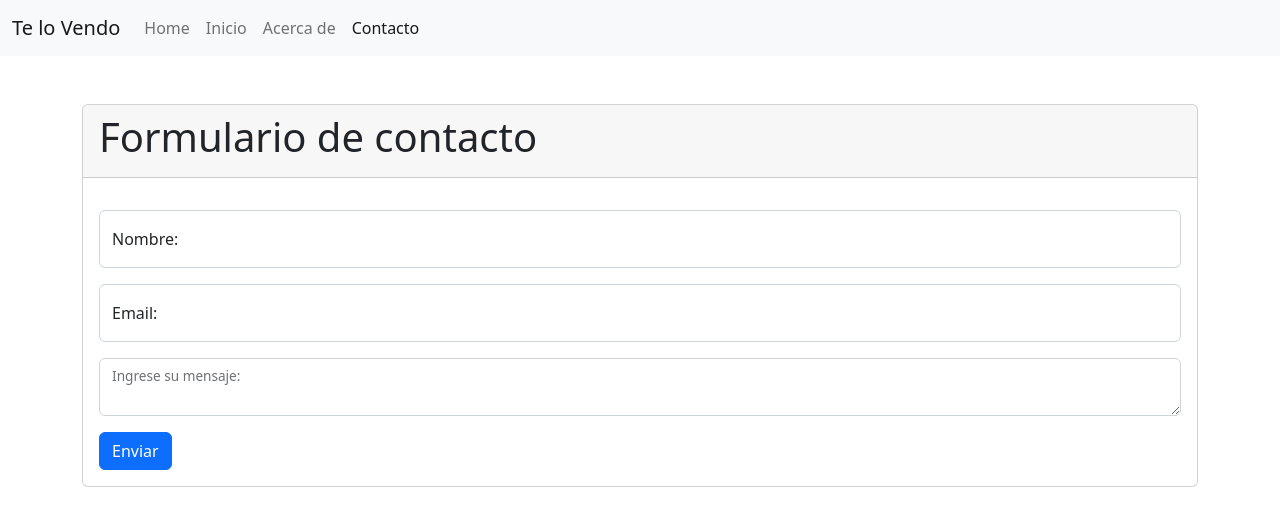
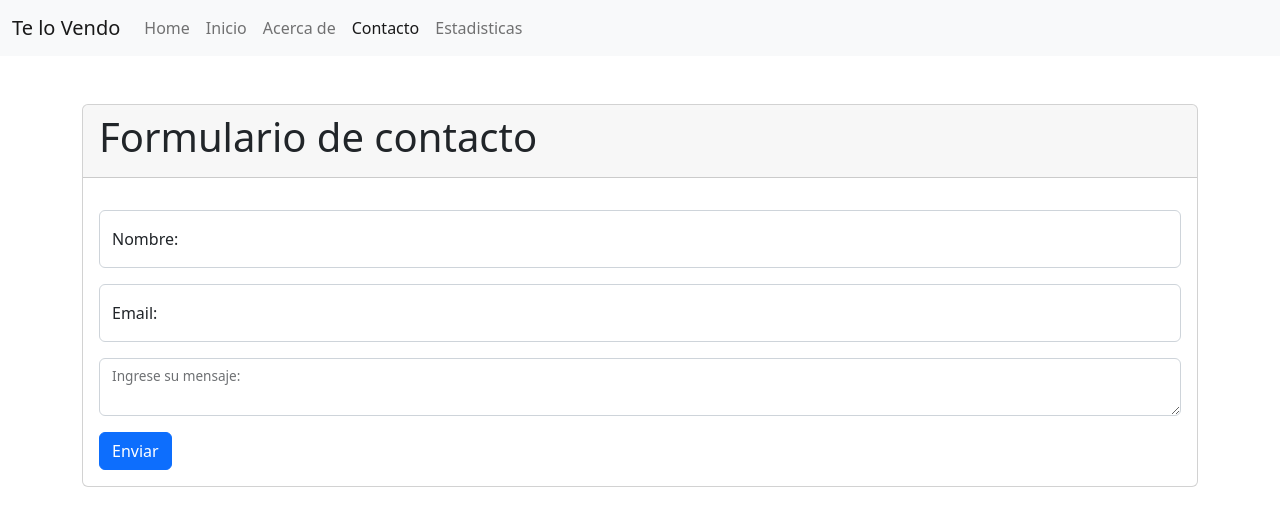
Before and after one commit to Nehemias-Munoz/trabajos_grupales_adalid_java, a plain HTML site: page contacto.html in a window 1280 px wide. Drawn offline with nearby package versions, Linux system fonts and the light colour scheme.

Commit message:
Add: Nuevo link a navegacion

```diff
--- a/contacto.html
+++ b/contacto.html
@@ -40,6 +40,7 @@
                 aria-current="page"
                 >Contacto</a
               >
+              <a class="nav-link" href="/estadisticas.html">Estadisticas</a>
             </div>
           </div>
         </div>
```
Also changed, not shown: index.html (+1 -0 lines).
